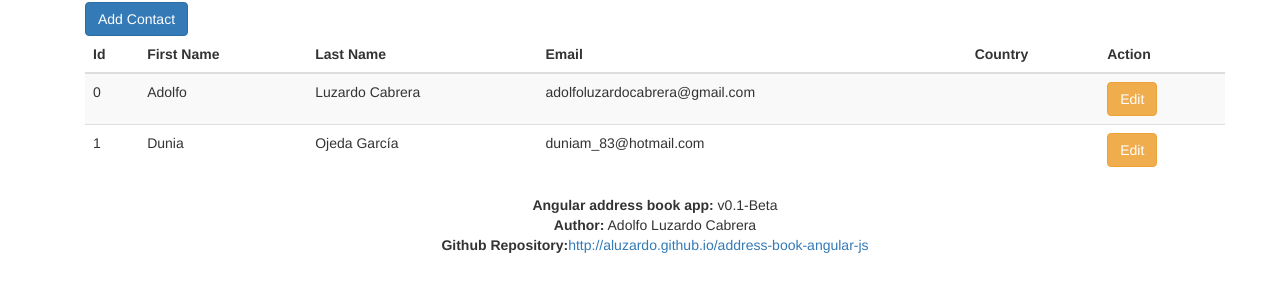
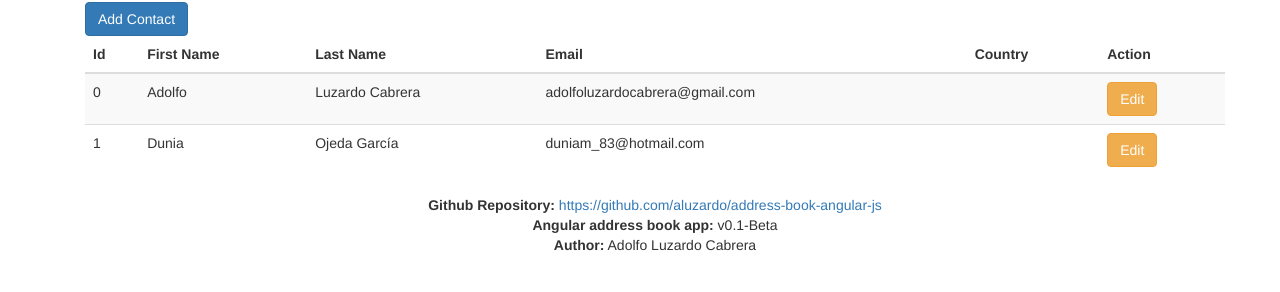
Before and after one commit to aluzardo/address-book-angular-js, a plain HTML site: page index.html in a window 1280 px wide. Shown: the part 124-416 px from the top of the page. Drawn offline with nearby package versions, Linux system fonts and the light colour scheme.

Commit message:
Add github repository link

```diff
--- a/index.html
+++ b/index.html
@@ -34,10 +34,9 @@
     <div ng-view></div>
 
     <div class="container text-center">
+        <div><b>Github Repository:</b> <a href="https://github.com/aluzardo/address-book-angular-js">https://github.com/aluzardo/address-book-angular-js</a></div>
         <div><b>Angular address book app:</b> v<span app-version></span></div>
         <div><b>Author:</b> Adolfo Luzardo Cabrera</div>
-        <div><b>Github Repository:</b><a href="http://aluzardo.github.io/address-book-angular-js">http://aluzardo.github.io/address-book-angular-js</a></div>
-
     </div>
 
 </div>
```
